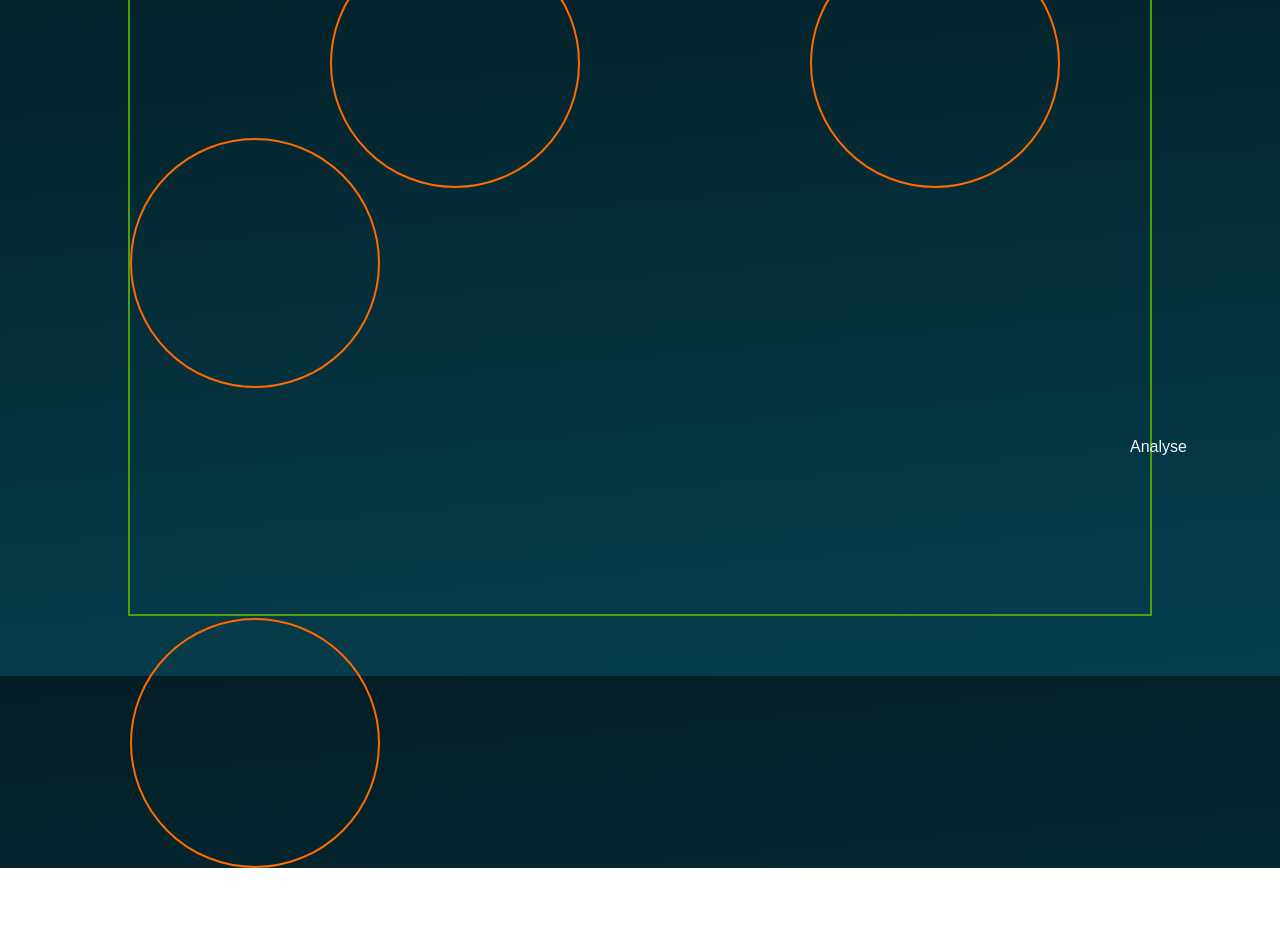
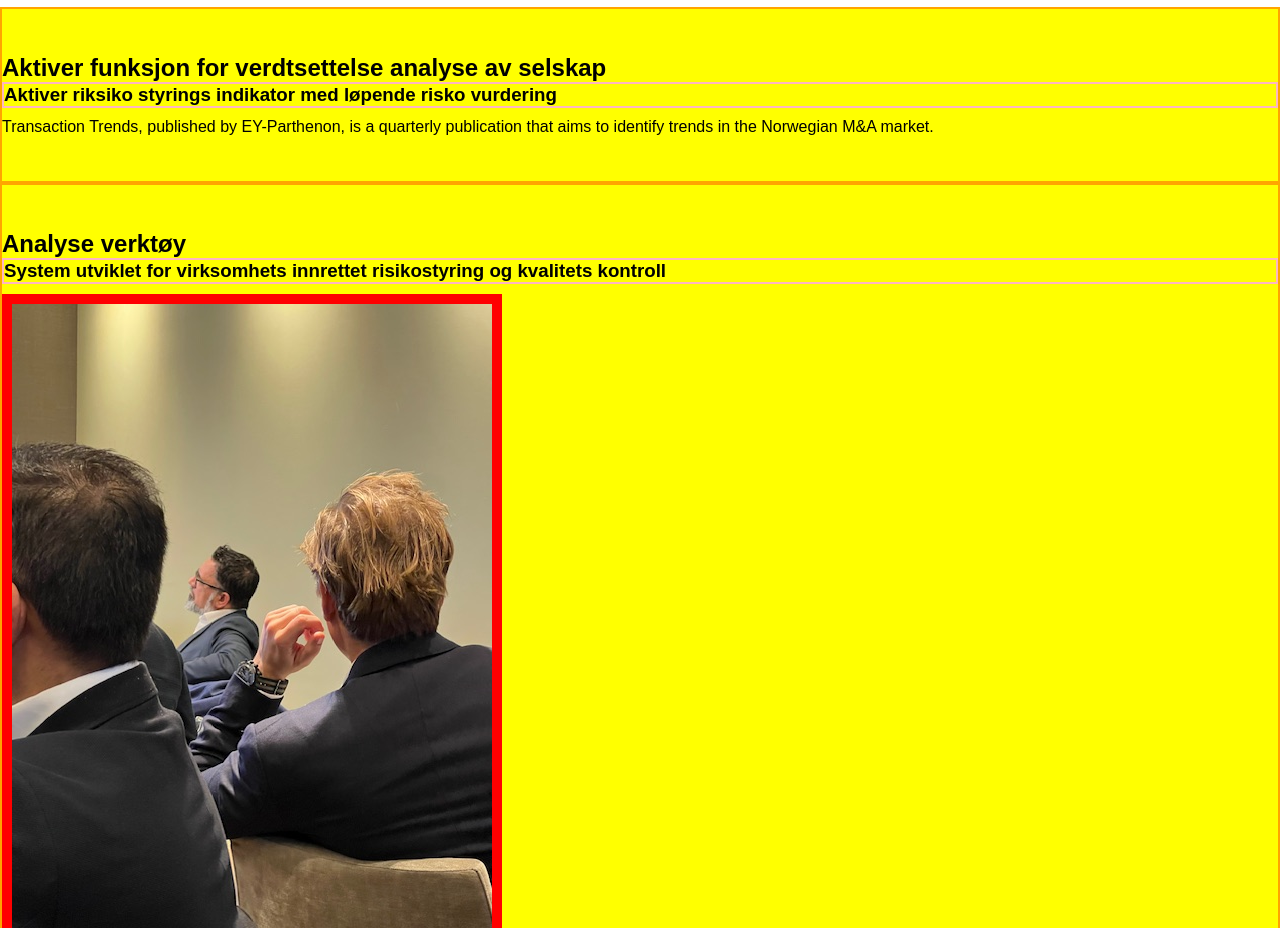
Before and after one commit to A455Farooq/JS.Mastery-, a website built with Vite: page index.html in a window 1280 px wide. Shown: the part 124-1052 px from the top of the page. Before the commit the page ends 992 px from the top, so only its background shows below. Built offline with nearby package versions, Linux system fonts and the light colour scheme.

Commit message:
hvitvaskingking

```diff
--- a/index.html
+++ b/index.html
@@ -10,17 +10,34 @@
 <body>
 
 
-
-<div class="hac">
-    <div class="A"></div>
-    <div class="B"></div>
-    <div class="C"></div>
-    <div class="D"></div>
-    <div class="btn">Analyse</div>
-</div>
-
-
-
+<header>
+    <h1 class="AI">Styres av AI Agenten HAC</h1>
+    <h2>System for Anti hvitvasking risko styring</h2>
+    <h3>Utviklet for Regnskaps byrå</h3>
+</header>
+<main>
+   <section>
+    <h2>Aktiver funksjon for verdtsettelse analyse av selskap</h2>
+    <h3>Aktiver riksiko styrings indikator med løpende risko vurdering</h3>
+    <p>Transaction Trends, published
+        by EY-Parthenon, is a
+        quarterly publication that
+        aims to identify trends in the
+        Norwegian M&A market.</p>
+   </section>
+   <section>
+      <h2>Analyse verktøy</h2>
+      <h3>System utviklet for virksomhets innrettet risikostyring og kvalitets kontroll</h3>
+      <img src="IMG_4668.jpeg" alt="">
+      <p>Oslo Stock Exchange recorded an exceptional start to 2026, with the OBX
+          index up 26.1% YTD in Q1. The performance was driven by higher oil prices
+          amid increased geopolitical uncertainty in the Middle East, providing a tailwind
+          for the index’s largest constituents.</p>
+   </section>
+</main>
+<footer>
+    <p>utvikler BULLE SHA</p>
+</footer>
 
 
 
--- a/pareto.css
+++ b/pareto.css
@@ -8,85 +8,28 @@
 
 
 
-body{
-    min-height: 100vh;
-    display: flex;
-    flex-direction: column;
-    justify-content: center;
-    align-items: center;
-    background: linear-gradient(175deg,#031D24,#063F4F);
+.AI{
+    background: linear-gradient(180deg,#112403,#254F06,#34012f,#0d5ea1,#10caa8);
+    padding-left: 20px;
+    padding-right: 20px;
+    padding-top: 15px;
+    padding-bottom: 15px;
+    color: aliceblue;
 }
 
-
-.hac{
-    height: 85vh;
-    width: 80%;
-    border: 2px solid #4BA10D;
-    position: relative;
+h3{
+    margin-bottom: 10px;
+    border: 2px solid lightpink;
 }
 
-.A{
-   height: 250px;
-   width: 250px;
-   border: 2px solid rgb(255, 106, 0);
-   border-radius: 100%;
-   position: absolute;
-}
-
-.B{
-   height: 250px;
-   width: 250px;
-   border: 2px solid rgb(255, 106, 0);
-   border-radius: 100%;
-   position: absolute;
-}
-
-.C{
-   height: 250px;
-   width: 250px;
-   border: 2px solid rgb(255, 106, 0);
-   border-radius: 100%;
-   position: absolute;
-}
-
-.D{
-   height: 250px;
-   width: 250px;
-   border: 2px solid rgb(255, 106, 0);
-   border-radius: 100%;
-   position: absolute;
-}
-
-.btn{
-    color: aliceblue;
-    position: absolute;
-    top: 500px;
-    left: 1000px;
+section{
+    border: 2px solid orange;
+    padding: 45px 0;
+    background: yellow;
 
 }
 
-.btn:hover{
-    cursor: pointer;
-    color: #4BA10D;
-    border: none;
-    outline: none;
-}
-
-
-
-
-
-@media (max-width: 760px){
-
-.A, .B, .C, .D{
-
-     height: 50px;
-     width: 50px;
-}
-
-.hac{
-  height: 50vh;
-  width: 50%;
-}
+section img{
+    border: 10px solid red;
 
 }
--- a/pareto.js
+++ b/pareto.js
@@ -1,38 +1,2 @@
 
 import { gsap } from "gsap";
-
-
-const bdata = document.querySelector('.btn')
-
-const ni = gsap.to('.A',{
-
- x:680,
- duration:3,
- ease:"power2.out"
-
-})
-
- gsap.to('.B',{
- y:680,
- duration:3,
- ease:"power2.out"
-})
-
-gsap.to('.C',{
- x:200,
- duration:5,
- ease:"power2.out"
-})
-
- gsap.to('.D',{
- y:200,
- duration:5,
- ease:"power2.out"
-})
-
-bdata.addEventListener('click',()=>{
-
-  ni.restart()
-
-
-});
```
Also changed, not shown: 1 other file.
